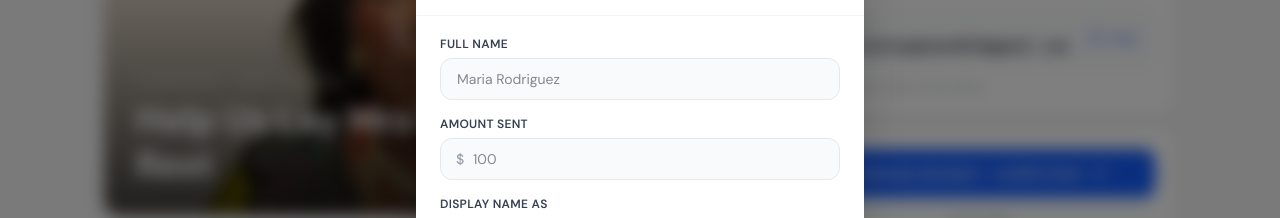
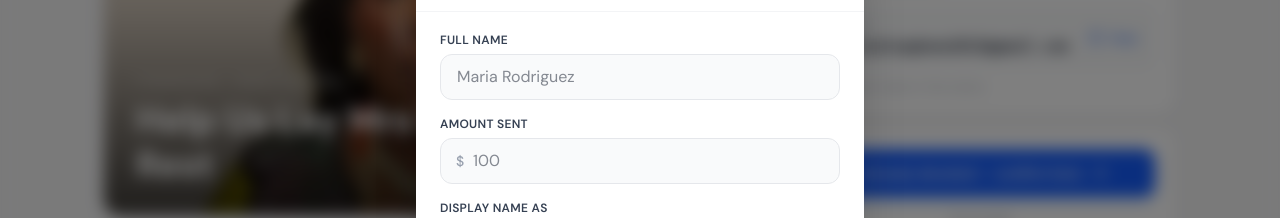
Before and after one commit to femithetechguy/mamajoshua, a Next.js app: page / in a window 1280 px wide. Both pictures are taken after a click on the button "I already donated — confirm here". Shown: the part 245-463 px from the top of the page. Built offline with nearby package versions, Linux system fonts and the light colour scheme.

Commit message:
Fixes FTTG-86: prevent iOS input zoom — bump modal inputs to 16px

```diff
--- a/components/ConfirmModal.tsx
+++ b/components/ConfirmModal.tsx
@@ -123,7 +123,7 @@ export default function ConfirmModal({ isOpen, onClose }: Props) {
                 value={form.fullName}
                 onChange={e => setForm(f => ({ ...f, fullName: e.target.value }))}
                 placeholder="Maria Rodriguez"
-                className="w-full border border-gray-200 rounded-xl px-4 py-2.5 text-sm focus:outline-none focus:ring-2 focus:ring-blue-400 bg-gray-50"
+                className="w-full border border-gray-200 rounded-xl px-4 py-2.5 text-base focus:outline-none focus:ring-2 focus:ring-blue-400 bg-gray-50"
               />
             </div>
 
@@ -141,7 +141,7 @@ export default function ConfirmModal({ isOpen, onClose }: Props) {
                   value={form.amount}
                   onChange={e => setForm(f => ({ ...f, amount: e.target.value }))}
                   placeholder="100"
-                  className="w-full border border-gray-200 rounded-xl pl-8 pr-4 py-2.5 text-sm focus:outline-none focus:ring-2 focus:ring-blue-400 bg-gray-50"
+                  className="w-full border border-gray-200 rounded-xl pl-8 pr-4 py-2.5 text-base focus:outline-none focus:ring-2 focus:ring-blue-400 bg-gray-50"
                 />
               </div>
             </div>
```
